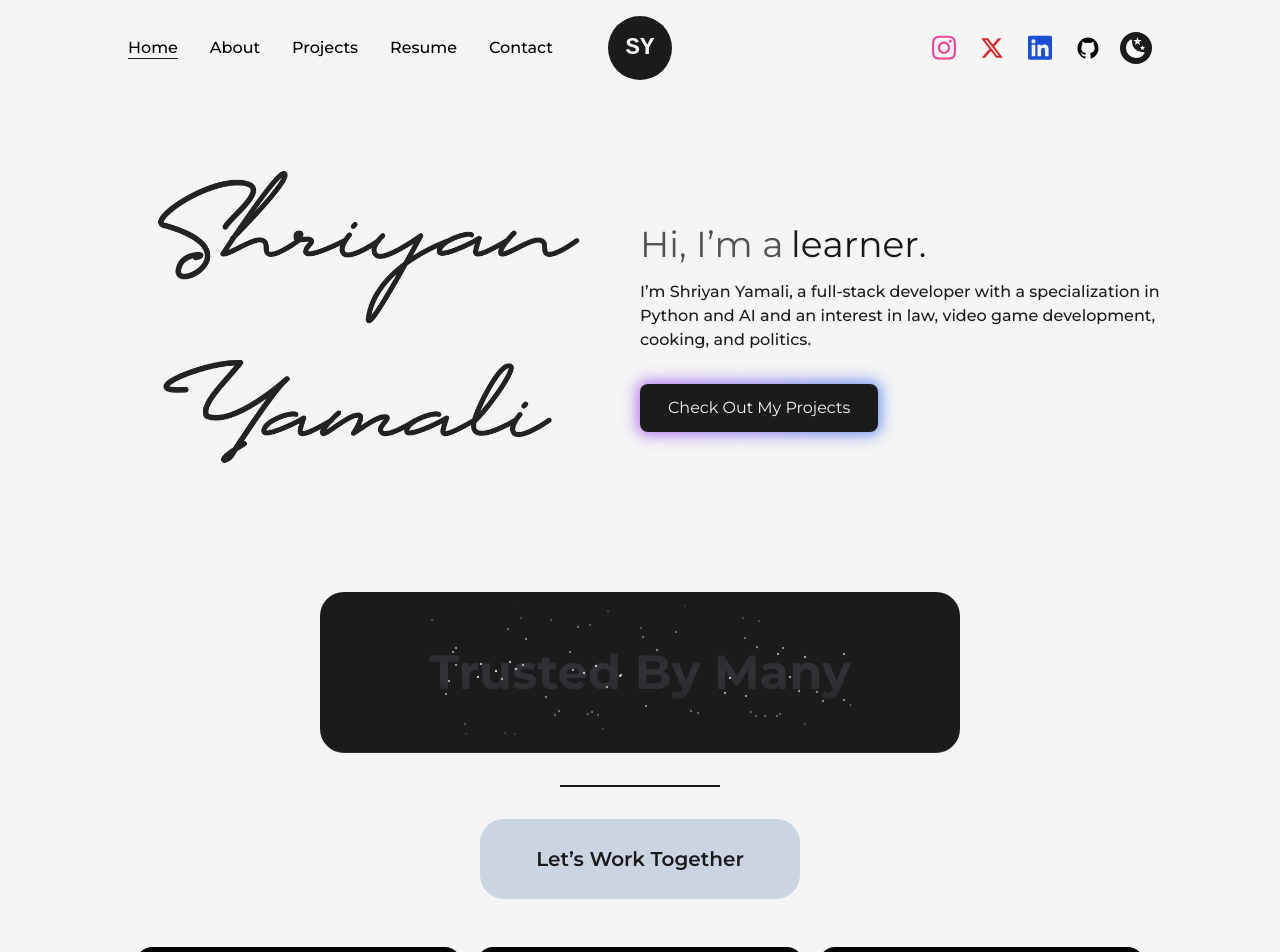
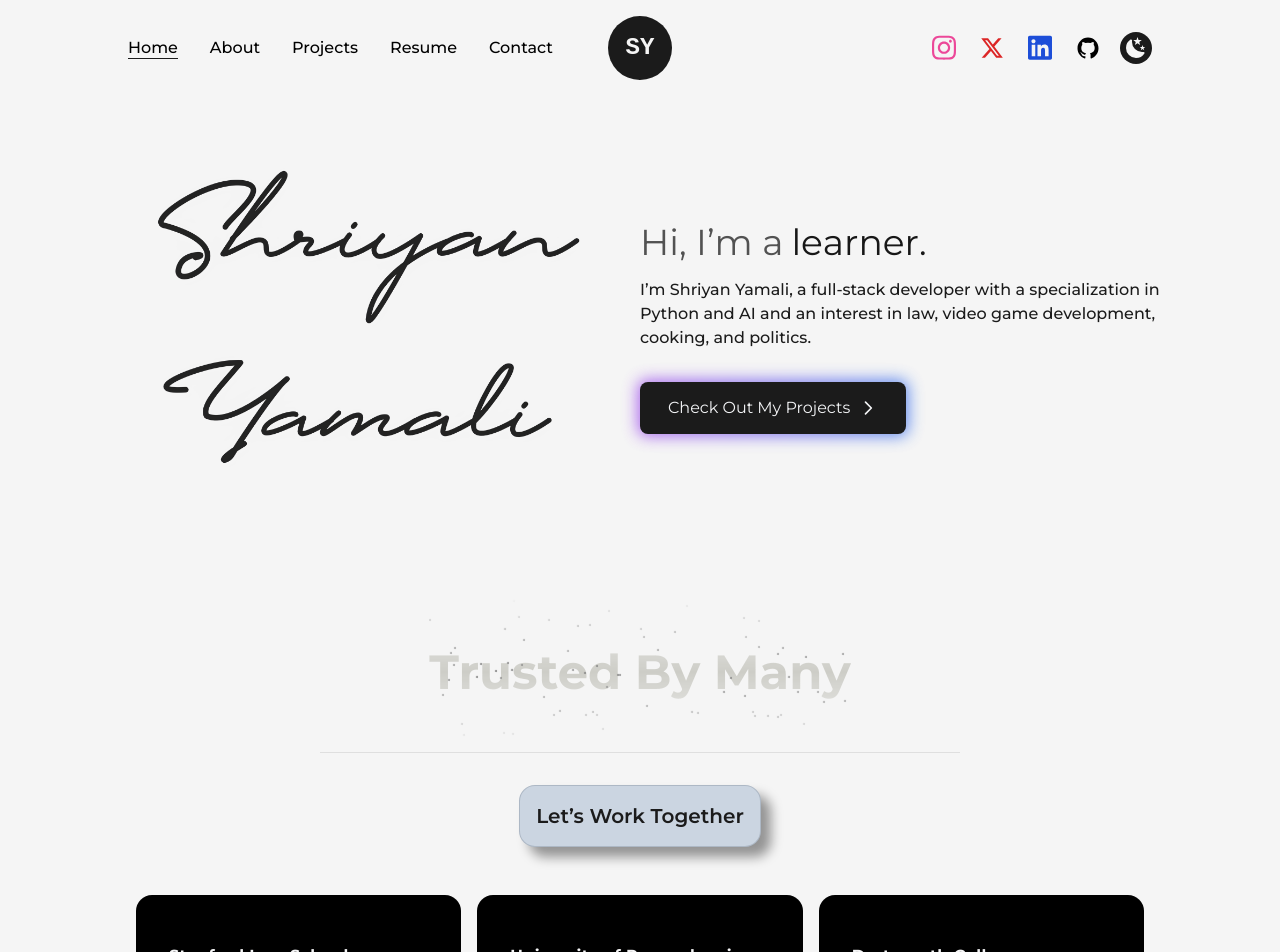
Before and after one commit to shriyanyamali/portfolio-v2, a Next.js app: page / in a window 1280 px wide. Shown: the top 952 px of the page. Built offline with nearby package versions, Linux system fonts and the light colour scheme.

Commit message:
updated work with me section and got rid of 2 rounded borders

```diff
--- a/src/components/demo/demo-text-reveal-card.jsx
+++ b/src/components/demo/demo-text-reveal-card.jsx
@@ -9,7 +9,7 @@ import {
 export function TextRevealCardPreview() {
   return (
     <div className="flex items-center justify-center rounded-2xl w-full pb-8">
-      <TextRevealCard text="Trusted By Many" revealText="Helped So Many">
+      <TextRevealCard text="Trusted By Many" revealText="Delivered For Many">
       </TextRevealCard>
     </div>
   );
--- a/src/components/ui/text-reveal-card.jsx
+++ b/src/components/ui/text-reveal-card.jsx
@@ -63,7 +63,7 @@ export const TextRevealCard = ({
       onTouchMove={touchMoveHandler}
       ref={cardRef}
       className={cn(
-        "bg-dark border-b border-white/[0.09] w-[40rem] rounded-3xl dark:rounded-none relative overflow-hidden",
+        "bg-light dark:bg-dark border-b border-black/[0.09] dark:border-white/[0.09] w-[40rem] relative overflow-hidden",
         className
       )}
     >
@@ -82,11 +82,10 @@ export const TextRevealCard = ({
                 }
           }
           transition={isMouseOver ? { duration: 0 } : { duration: 0.4 }}
-          className="absolute bg-dark z-20 will-change-transform flex items-center justify-center"
+          className="absolute bg-light dark:bg-dark z-20 will-change-transform flex items-center justify-center"
         >
           <p
-            style={{ textShadow: "4px 4px 15px rgba(0,0,0,0.5)" }}
-            className="sm:text-2xl text-[3rem] py-10 font-bold text-white bg-clip-text text-transparent bg-gradient-to-b from-white to-neutral-300"
+            className="sm:text-3xl text-[3rem] py-10 font-bold text-black dark:text-white bg-clip-text text-transparent bg-gradient-to-b from-black dark:from-white to-neutral-700 dark:to-neutral-300"
           >
             {revealText}
           </p>
@@ -98,11 +97,11 @@ export const TextRevealCard = ({
             opacity: widthPercentage > 0 ? 1 : 0,
           }}
           transition={isMouseOver ? { duration: 0 } : { duration: 0.4 }}
-          className="h-40 w-[8px] bg-gradient-to-b from-transparent via-neutral-800 to-transparent absolute z-50 will-change-transform"
+          className="h-40 w-[8px] bg-gradient-to-b from-transparent via-neutral-200 dark:via-neutral-800 to-transparent absolute z-50 will-change-transform"
         ></motion.div>
 
         <div className="flex items-center justify-center overflow-hidden [mask-image:linear-gradient(to_bottom,transparent,white,transparent)]">
-          <p className="sm:text-2xl text-[3rem] py-10 font-bold bg-clip-text text-transparent bg-[#323238]">
+          <p className="sm:text-3xl text-[3rem] py-10 font-bold bg-clip-text text-transparent bg-[#cdcdc7] dark:bg-[#323238]">
             {text}
           </p>
           <MemoizedStars />
@@ -114,7 +113,7 @@ export const TextRevealCard = ({
 
 export const TextRevealCardTitle = ({ children, className }) => {
   return (
-    <h2 className={twMerge("text-white text-lg mb-2", className)}>
+    <h2 className={twMerge("text-dark dark:text-white text-lg mb-2", className)}>
       {children}
     </h2>
   );
@@ -122,7 +121,7 @@ export const TextRevealCardTitle = ({ children, className }) => {
 
 export const TextRevealCardDescription = ({ children, className }) => {
   return (
-    <p className={twMerge("text-[#a9a9a9] text-sm", className)}>
+    <p className={twMerge("text-[#565656] dark:text-[#a9a9a9] text-sm", className)}>
       {children}
     </p>
   );
@@ -154,7 +153,7 @@ const Stars = () => {
             left: `${random() * 100}%`,
             width: `2px`,
             height: `2px`,
-            backgroundColor: "white",
+            backgroundColor: "gray",
             borderRadius: "50%",
             zIndex: 1,
           }}
--- a/src/pages/index.js
+++ b/src/pages/index.js
@@ -42,26 +42,40 @@ export default function Home() {
               <div className="text-left lg:text-center">
                 <FlipWordsDemo />
               </div>
-              <p className="my-4 text-base font-medium md:text-sm sm:text-xs">
+              <p className="my-4 text-base font-medium md:text-sm sm:text-xs w-full lg:w-3/4 mx-auto">
                 I&rsquo;m Shriyan Yamali, a full-stack developer with a
                 specialization in Python and AI and an interest in law, video
                 game development, cooking, and politics.
               </p>
-              <div className="w-1/2 flex flex-col items-start self-center lg:items-center lg:w-full lg:text-center">
+              <div className="w-1/2 flex flex-col items-start self-center lg:items-center lg:w-full lg:text-center lg:hidden">
                 <div className="pt-4">
                   <Link href="/projects">
                     <div className="grid gap-8 items-start justify-center">
                       <div className="relative group">
-                        <div className="absolute -inset-0.5 bg-gradient-to-r from-purple-600 to-blue-600 rounded-lg sm:rounded-none dark:rounded-lg blur opacity-75 group-hover:opacity-100 transition duration-1000 group-hover:duration-200 animate-tilt"></div>
+                        <div className="absolute -inset-0.5 bg-gradient-to-r from-purple-600 to-blue-600 rounded-lg blur opacity-75 group-hover:opacity-100 transition duration-1000 group-hover:duration-200 animate-tilt"></div>
                         <button
-                          className="relative px-7 py-4 bg-dark rounded-lg sm:rounded-none dark:rounded-lg leading-none flex items-center divide-x divide-gray-600
+                          className="relative px-7 py-4 bg-dark rounded-lg leading-none flex items-center divide-x divide-gray-600
                           text-gray-100 transition-all duration-500 group-hover:text-dark group-hover:bg-light
                            dark:text-dark  dark:bg-light dark:group-hover:text-light dark:group-hover:bg-dark
                            md:p-2 md:px-4 md:text-base
                         "
                         >
-                          <span className="flex items-center space-x-5">
+                          <span className="flex items-center space-x-2">
                             <span>Check Out My Projects</span>
+                            <svg
+                              xmlns="http://www.w3.org/2000/svg"
+                              fill="none"
+                              viewBox="0 0 24 24"
+                              strokeWidth="2"
+                              stroke="currentColor"
+                              className="w-5 h-5 animate-scale"
+                            >
+                              <path
+                                strokeLinecap="round"
+                                strokeLinejoin="round"
+                                d="M9 5l7 7-7 7"
+                              />
+                            </svg>
                           </span>
                         </button>
                       </div>
@@ -69,22 +83,43 @@ export default function Home() {
                   </Link>
                 </div>
               </div>
+
+              <div className="w-1/2 flex flex-col items-center justify-center lg:w-full lg:text-center hidden lg:flex lg:justify-center lg:items-center lg:my-8">
+                <Link href="/projects">
+                  <button className="flex items-center space-x-1 text-slate-950 hover:text-slate-600 dark:text-slate-300 dark:hover:text-slate-400">
+                    <span className="border-b border-slate-950 hover:border-slate-600 dark:border-slate-300 dark:hover:border-slate-400">
+                      Check Out My Projects
+                    </span>
+                    <svg
+                      xmlns="http://www.w3.org/2000/svg"
+                      fill="none"
+                      viewBox="0 0 24 24"
+                      strokeWidth="2"
+                      stroke="currentColor"
+                      className="w-5 h-5 animate-scale"
+                    >
+                      <path
+                        strokeLinecap="round"
+                        strokeLinejoin="round"
+                        d="M9 5l7 7-7 7"
+                      />
+                    </svg>
+                  </button>
+                </Link>
+              </div>
             </div>
           </div>
 
           <TextRevealCardPreview />
 
-          <hr className="mx-auto mb-8 border-t-2 border-dark w-[10rem]" />
-
-          <div className="flex items-center justify-center">
-          <Link
-          href="/contact">
-            <div className="flex flex-col items-center justify-center font-semibold bg-slate-300 dark:bg-slate-700 border-b border-white/[0.09] h-[5rem] w-[20rem] rounded-3xl relative overflow-hidden">
-              <h2 className="text-center text-xl sm:text-base">
-                Let&rsquo;s Work Together
-              </h2>
-            </div>
-            </ Link>
+          <div className="flex items-center justify-center w-full">
+            <Link href="/contact">
+              <div className="flex flex-col items-center justify-center font-semibold bg-slate-300 dark:bg-slate-700 border border-slate-700/[0.2] dark:border-slate-300/[0.2] rounded-2xl relative overflow-hidden p-4 w-full max-w-[20rem] shadow-custom-light dark:shadow-custom-dark">
+                <h2 className="text-center text-xl sm:text-xl">
+                  Let&rsquo;s Work Together
+                </h2>
+              </div>
+            </Link>
           </div>
 
           <CardHoverEffectDemo />
--- a/tailwind.config.js
+++ b/tailwind.config.js
@@ -50,6 +50,19 @@ module.exports = {
         circularDarkSm:
           "repeating-radial-gradient(rgba(255,255,255,0.5) 2px,#1b1b1b 4px,#1b1b1b 40px)",
       },
+      keyframes: {
+        scale: {
+          "0%, 100%": { transform: "scale(1)" },
+          "50%": { transform: "scale(1.3)" },
+        },
+      },
+      animation: {
+        scale: "scale 3s ease-in-out infinite",
+      },
+      boxShadow: {
+        "custom-light": "10px 10px 12px rgba(0, 0, 0, 0.4)",
+        "custom-dark": "10px 10px 12px rgba(230, 255, 255, 0.5)", // Adjust as needed
+      },
     },
   },
   plugins: [
```
